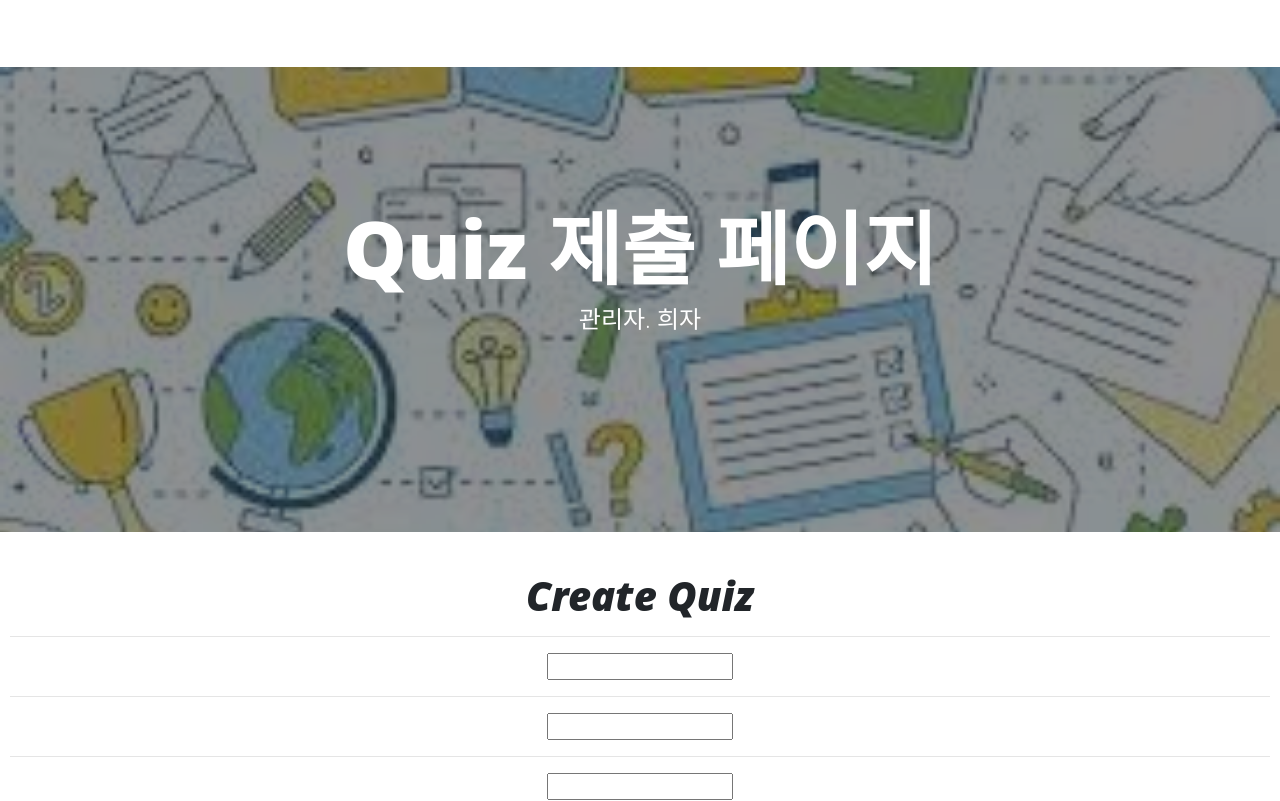
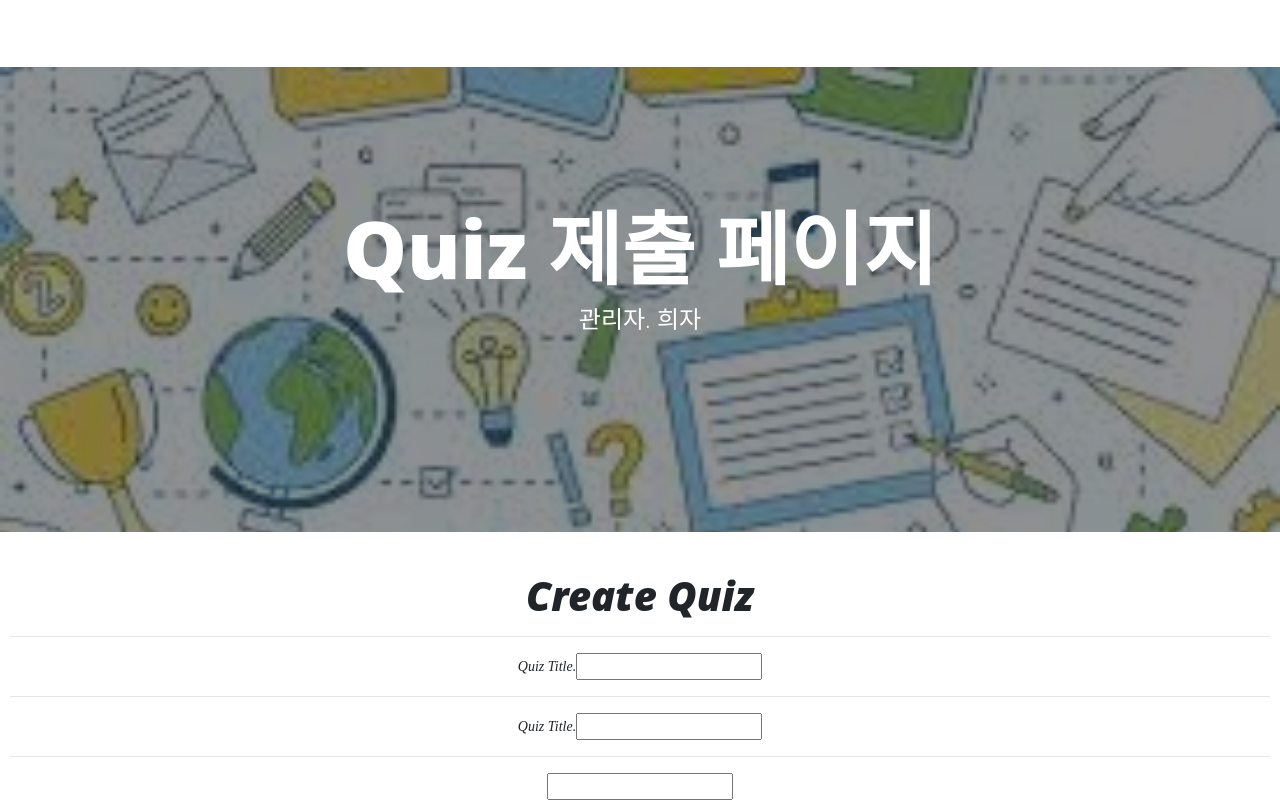
Before and after one commit to parkchoongho/HighEndKnowledge_front, a React (Create React App) app: page /createQuiz in a window 1280 px wide. Shown: the top 801 px of the page. Built offline with nearby package versions, Linux system fonts and the light colour scheme.

Commit message:
Ready CreateQuiz

```diff
--- a/src/components/createQuiz.js
+++ b/src/components/createQuiz.js
@@ -6,8 +6,10 @@ export default function CreateQuiz() {
       <h1>Create Quiz</h1>
       <hr />
       <form>
+        <view>Quiz Title.</view>
         <input type="text" />
         <hr />
+        <view>Quiz Title.</view>
         <input type="text" />
         <hr />
         <input type="text" />
```
